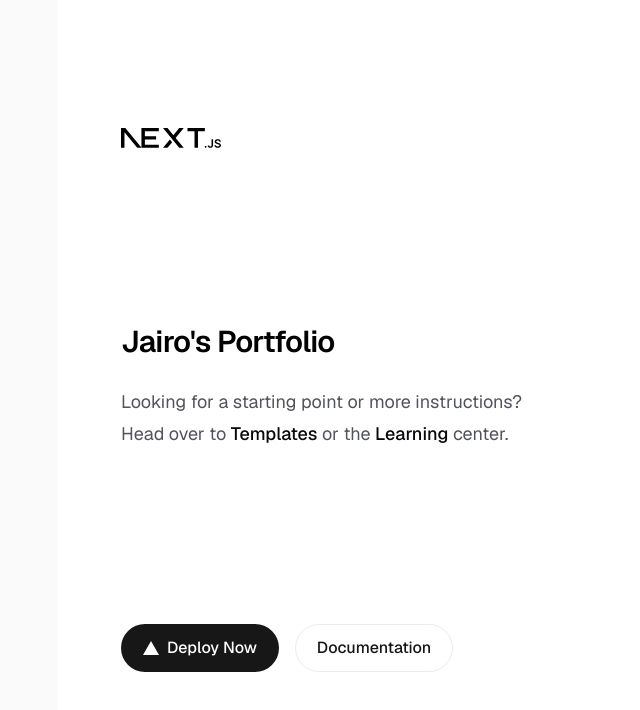
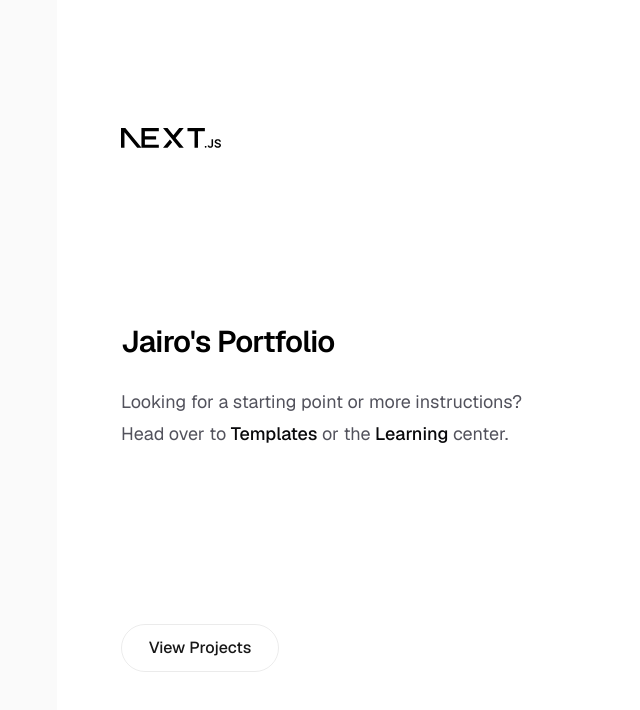
Before and after one commit to Jaibroo/J-Portfolio, a Next.js app: page / in a window 1280 px wide. Shown: the top 710 px of the page, without its empty margins (199-839 px from the left). Built offline with nearby package versions, Linux system fonts and the light colour scheme.

Commit message:
cleaned homepage and added projects link

```diff
--- a/app/page.tsx
+++ b/app/page.tsx
@@ -1,4 +1,5 @@
 import Image from "next/image";
+import Link from "next/link";
 
 export default function Home() {
   return (
@@ -35,29 +36,12 @@ export default function Home() {
           </p>
         </div>
         <div className="flex flex-col gap-4 text-base font-medium sm:flex-row">
-          <a
-            className="flex h-12 w-full items-center justify-center gap-2 rounded-full bg-foreground px-5 text-background transition-colors hover:bg-[#383838] dark:hover:bg-[#ccc] md:w-[158px]"
-            href="https://vercel.com/new?utm_source=create-next-app&utm_medium=appdir-template-tw&utm_campaign=create-next-app"
-            target="_blank"
-            rel="noopener noreferrer"
+          <Link
+            className="flex h-12 w-full items-center justify-center rounded-full border border-solid border-black/[.08] px-5 transition-colors hover:border-transparent hover:bg-black/[.04] dark:border-white/[.145] dark:hover:bg-[#1a1a1a] md:w-[158px]"
+            href="/projects"
           >
-            <Image
-              className="dark:invert"
-              src="/vercel.svg"
-              alt="Vercel logomark"
-              width={16}
-              height={16}
-            />
-            Deploy Now
-          </a>
-          <a
-            className="flex h-12 w-full items-center justify-center rounded-full border border-solid border-black/[.08] px-5 transition-colors hover:border-transparent hover:bg-black/[.04] dark:border-white/[.145] dark:hover:bg-[#1a1a1a] md:w-[158px]"
-            href="https://nextjs.org/docs?utm_source=create-next-app&utm_medium=appdir-template-tw&utm_campaign=create-next-app"
-            target="_blank"
-            rel="noopener noreferrer"
-          >
-            Documentation
-          </a>
+            View Projects
+          </Link>
         </div>
       </main>
     </div>
--- /dev/null
+++ b/app/projects/page.tsx
@@ -0,0 +1,19 @@
+import Link from "next/link";
+
+export default function Projects() {
+  return (
+    <main className="min-h-screen p-10">
+      <h1 className="text-3xl font-bold">Projects</h1>
+
+      <ul className="mt-6 space-y-4">
+        <li>Smart Home Dashboard Redesign </li>
+        <li>Lumen - Hearing Aid App</li>
+        <li>JIT Website Redesign</li>
+      </ul>
+
+      <Link className="underline block mt-6" href="/">
+        Back to Home
+      </Link>
+    </main>
+  );
+}
```
